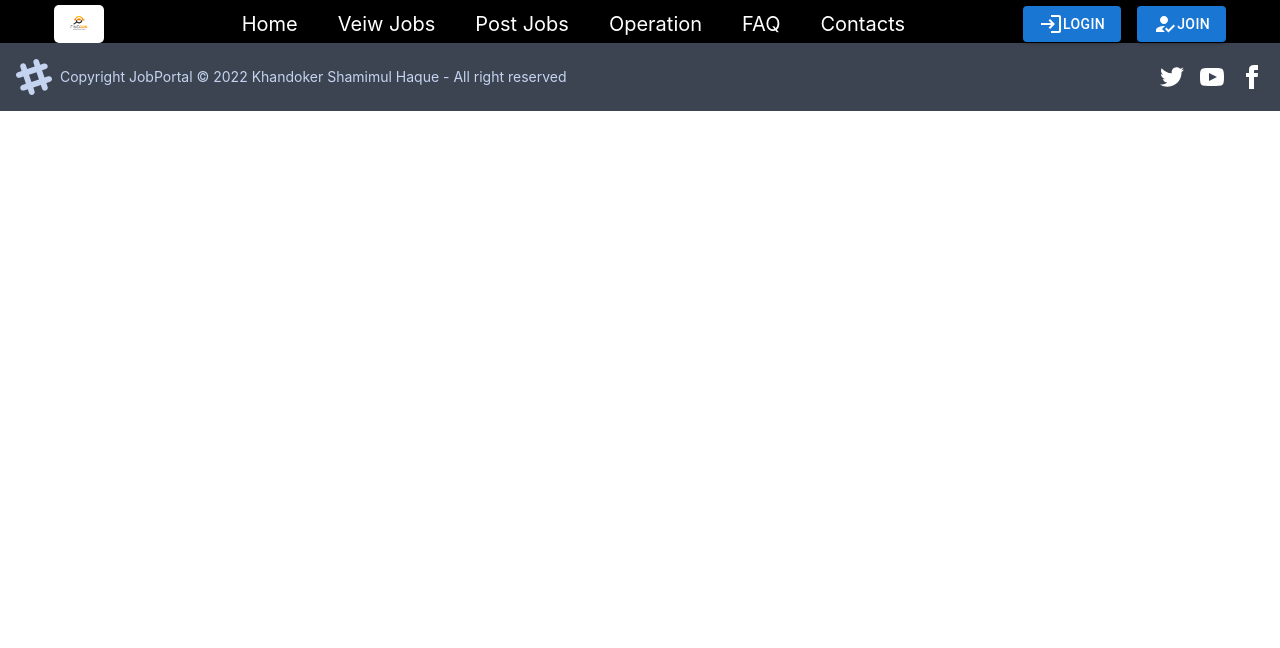
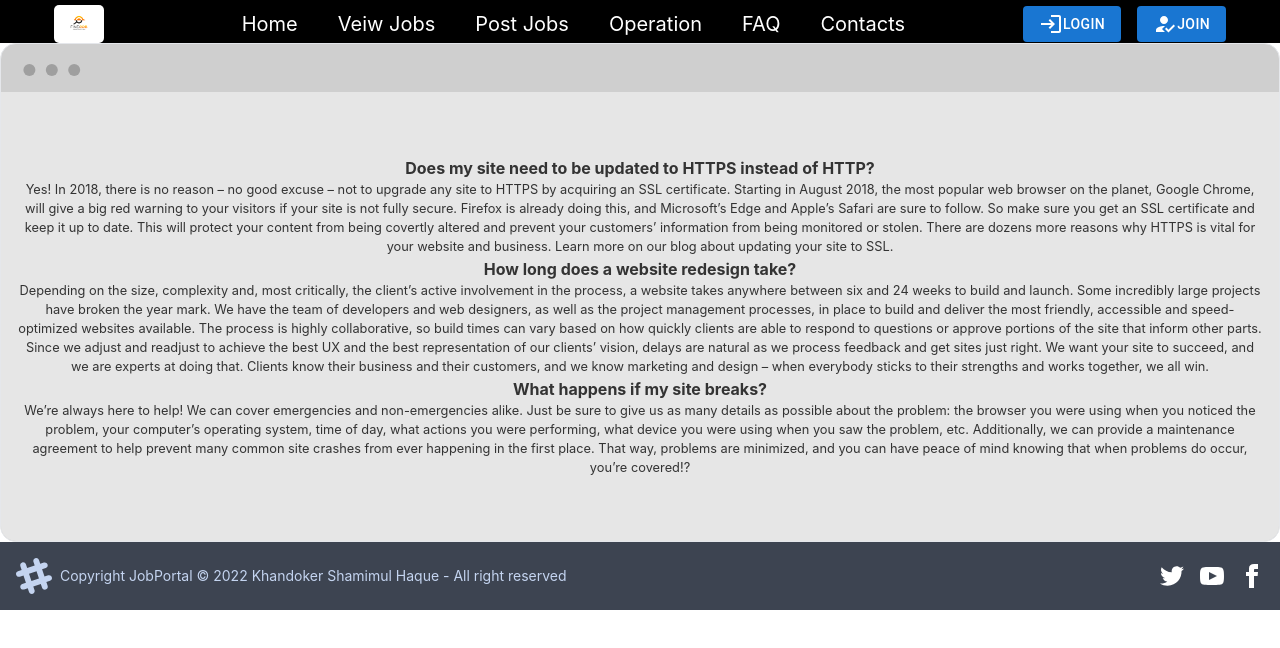
Before and after one commit to shamimulhaque1992/jobportal_client, a React (Create React App) app: page /faq in a window 1280 px wide. Shown: the top 648 px of the page. Built offline with nearby package versions, Linux system fonts and the light colour scheme; no server answers.

Commit message:
second paush

```diff
--- a/src/App.js
+++ b/src/App.js
@@ -15,6 +15,8 @@ import Operation from "./Pages/Operation/Operation";
 import { ToastContainer } from "react-toastify";
 import "react-toastify/dist/ReactToastify.css";
 import Footer from "./Pages/Shared/Footer/Footer";
+import Faq from "./Pages/Faq/Faq";
+import Contacts from "./Pages/Contacts/Contacts";
 
 function App() {
   return (
@@ -28,6 +30,8 @@ function App() {
         <Route path="/login" element={<Login></Login>}></Route>
         <Route path="/register" element={<Register></Register>}></Route>
         <Route path="/forgotpassword" element={<ForgotPassword></ForgotPassword>}></Route>
+        <Route path="/faq" element={<Faq></Faq>}></Route>
+        <Route path="/contacts" element={<Contacts></Contacts>}></Route>
       </Routes>
       <ToastContainer />
       <Footer></Footer>
--- a/src/Pages/Faq/Faq.js
+++ b/src/Pages/Faq/Faq.js
@@ -1,11 +1,58 @@
-import React from 'react';
+import React from "react";
 
 const Faq = () => {
-    return (
-        <div>
-            <h1>Thsi is Faq</h1>
-        </div>
-    );
+  return (
+    <div class="mockup-window border bg-base-300">
+      <div class="flex justify-center flex-col px-4 py-16 bg-base-200">
+        <strong>
+          Does my site need to be updated to HTTPS instead of HTTP?
+        </strong>
+        <small>
+          Yes! In 2018, there is no reason – no good excuse – not to upgrade any
+          site to HTTPS by acquiring an SSL certificate. Starting in August
+          2018, the most popular web browser on the planet, Google Chrome, will
+          give a big red warning to your visitors if your site is not fully
+          secure. Firefox is already doing this, and Microsoft’s Edge and
+          Apple’s Safari are sure to follow. So make sure you get an SSL
+          certificate and keep it up to date. This will protect your content
+          from being covertly altered and prevent your customers’ information
+          from being monitored or stolen. There are dozens more reasons why
+          HTTPS is vital for your website and business. Learn more on our blog
+          about updating your site to SSL.
+        </small>
+        <strong>How long does a website redesign take?</strong>
+        <small>
+          Depending on the size, complexity and, most critically, the client’s
+          active involvement in the process, a website takes anywhere between
+          six and 24 weeks to build and launch. Some incredibly large projects
+          have broken the year mark. We have the team of developers and web
+          designers, as well as the project management processes, in place to
+          build and deliver the most friendly, accessible and speed-optimized
+          websites available. The process is highly collaborative, so build
+          times can vary based on how quickly clients are able to respond to
+          questions or approve portions of the site that inform other parts.
+          Since we adjust and readjust to achieve the best UX and the best
+          representation of our clients’ vision, delays are natural as we
+          process feedback and get sites just right. We want your site to
+          succeed, and we are experts at doing that. Clients know their business
+          and their customers, and we know marketing and design – when everybody
+          sticks to their strengths and works together, we all win.
+        </small>
+        <strong>What happens if my site breaks?</strong>
+        <small>
+          We’re always here to help! We can cover emergencies and
+          non-emergencies alike. Just be sure to give us as many details as
+          possible about the problem: the browser you were using when you
+          noticed the problem, your computer’s operating system, time of day,
+          what actions you were performing, what device you were using when you
+          saw the problem, etc. Additionally, we can provide a maintenance
+          agreement to help prevent many common site crashes from ever happening
+          in the first place. That way, problems are minimized, and you can have
+          peace of mind knowing that when problems do occur, you’re covered!?
+        </small>
+      </div>
+    </div>
+  );
 };
 
 export default Faq;
--- a/src/Pages/Home/Home.js
+++ b/src/Pages/Home/Home.js
@@ -5,11 +5,14 @@ import Job from '../VeiwJobs/Job';
 const Home = () => {
     const [jobs, setJobs]=useJobs([]);
     return (
+        <>
+        <div className="text-5xl text-success mt-5 mb-5 border border-4 ">Some of our Jobs</div>
         <div  className="grid sm:grid-cols-1 md:grid-cols-2 lg:grid-cols-2 gap-6">
             {
                 jobs?.slice(0,3).map((job,index) =><Job key={index} job={job}></Job>)
             }
         </div>
+        </>
     );
 };
 
--- a/src/Pages/Shared/Navbar/Navbar.js
+++ b/src/Pages/Shared/Navbar/Navbar.js
@@ -35,10 +35,10 @@ const Navbar = () => {
             <Link to="/operation" title="Edit or Remove">Operation</Link>
           </li>
           <li>
-            <Link to="">FAQ</Link>
+            <Link to="/faq">FAQ</Link>
           </li>
           <li>
-            <Link to="">Contacts</Link>
+            <Link to="/contacts">Contacts</Link>
           </li>
         </ul>
         {user ? (
```
